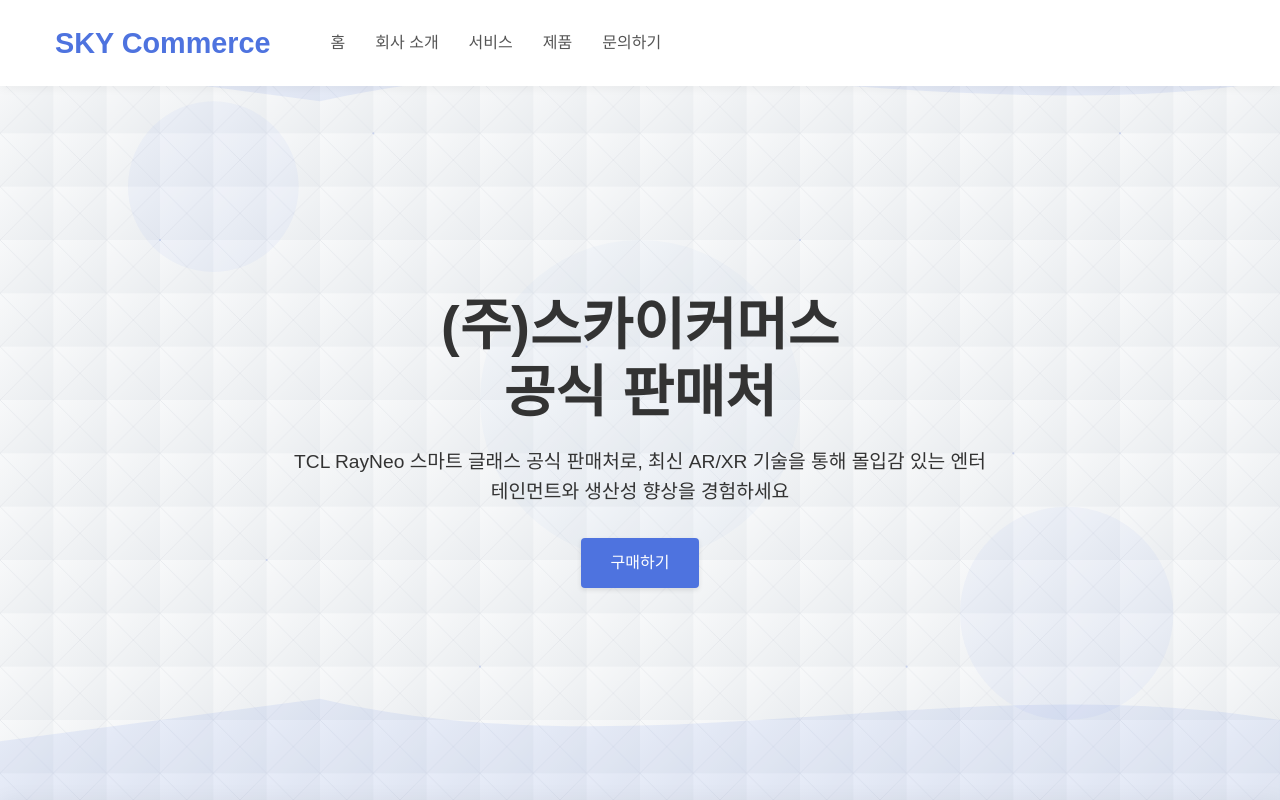
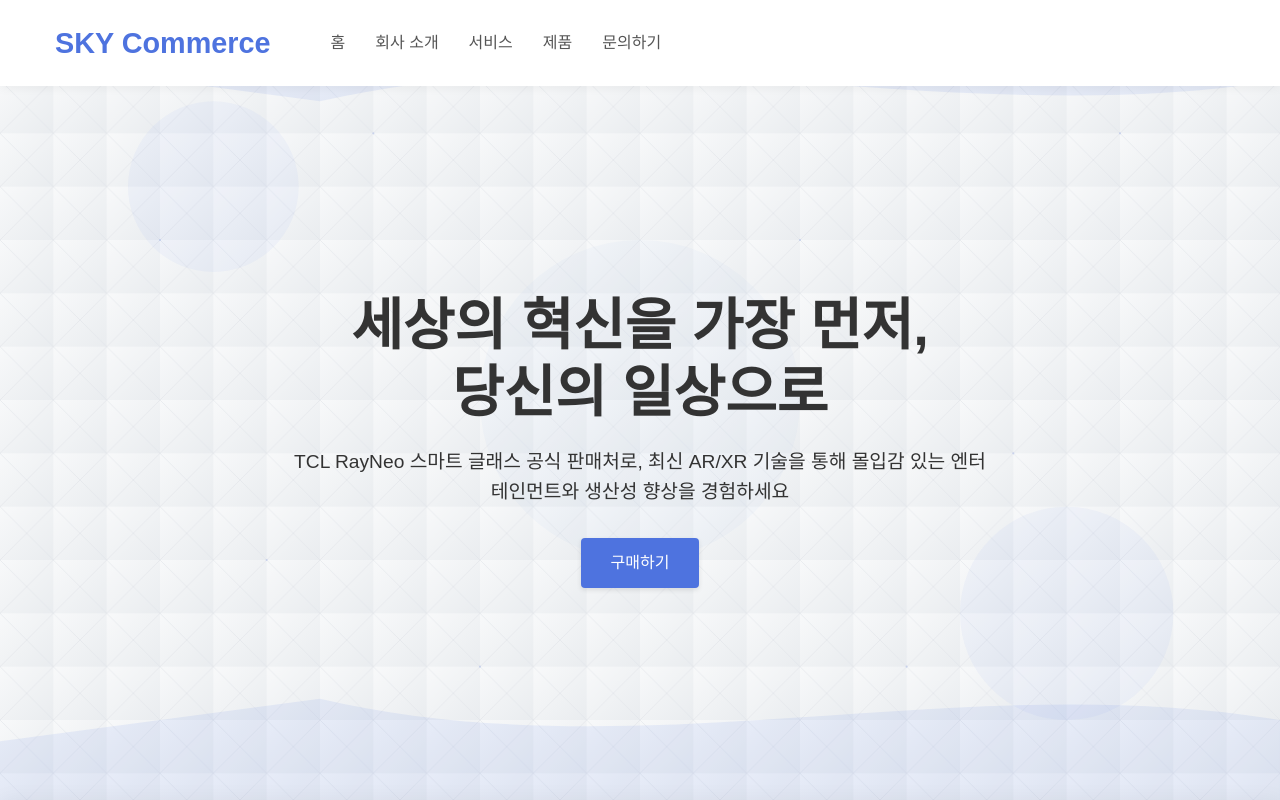
Before and after one commit to hyunseok0630/HomePage, a plain HTML site: page index.html in a window 1280 px wide. Shown: the top 800 px of the page. Drawn offline with Linux system fonts and the light colour scheme; files whose address does not match are found by name.

Commit message:
메인 화면 문구 변경

```diff
--- a/index.html
+++ b/index.html
@@ -33,7 +33,7 @@
 
     <section class="hero" style="background: url('img/clean-bg.svg') no-repeat center center; background-size: cover; color: #333;">
         <div class="container">
-            <h1>(주)스카이커머스 <br>공식 판매처</h1>
+            <h1>세상의 혁신을 가장 먼저, <br>당신의 일상으로</h1>
             <p>TCL RayNeo 스마트 글래스 공식 판매처로, 최신 AR/XR 기술을 통해 몰입감 있는 엔터테인먼트와 생산성 향상을 경험하세요</p>
             <a href="https://smartstore.naver.com/nxtwear" class="btn" target="_blank">구매하기</a>
         </div>
```
